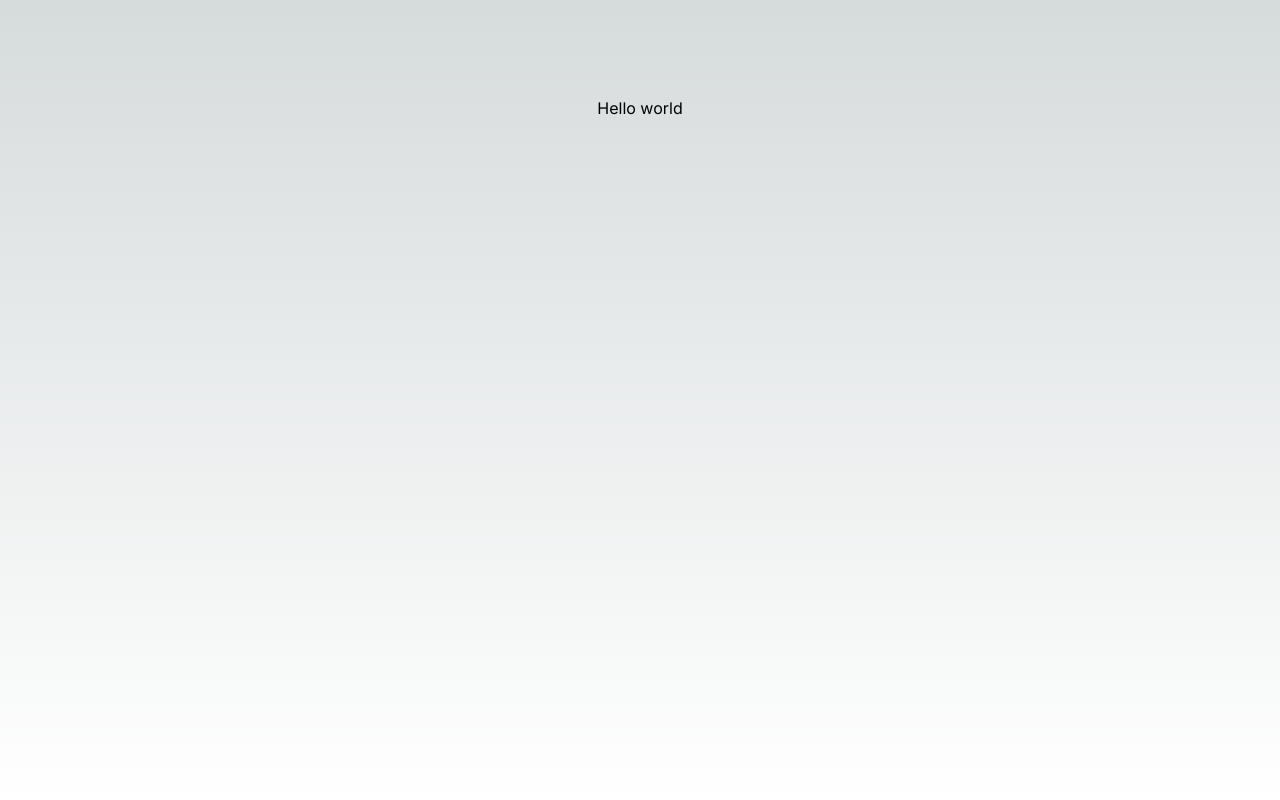
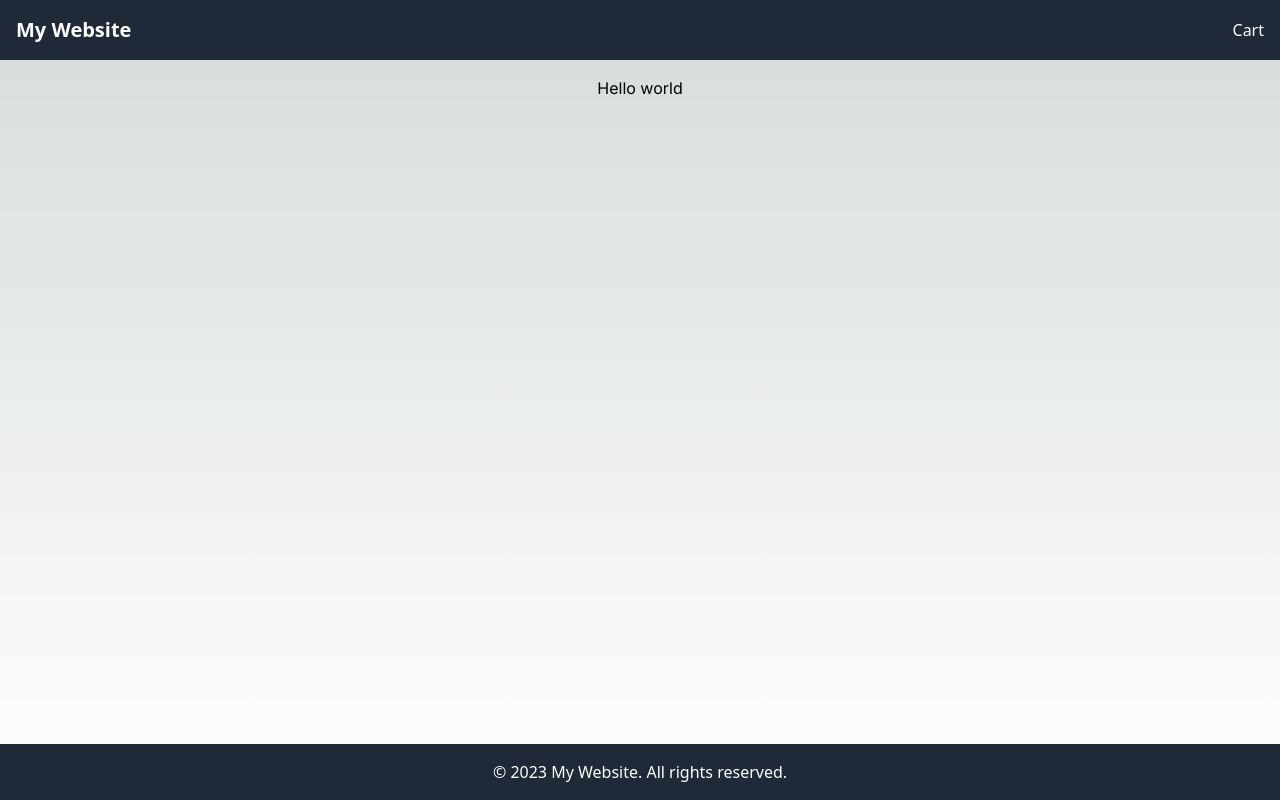
Before and after one commit to avivdaniel/next-tw-app-demo, a Next.js app: page / in a window 1280 px wide. Built offline with nearby package versions, Linux system fonts and the light colour scheme.

Commit message:
:lipstick: Navbar & Footer

```diff
--- /dev/null
+++ b/src/components/Footer.tsx
@@ -0,0 +1,11 @@
+const Footer = () => {
+    return (
+        <footer className="bg-gray-800 text-white p-4">
+            <div className="container mx-auto text-center">
+                <p>&copy; {new Date().getFullYear()} My Website. All rights reserved.</p>
+            </div>
+        </footer>
+    );
+};
+
+export default Footer;
--- /dev/null
+++ b/src/components/Layout.tsx
@@ -0,0 +1,22 @@
+import {ReactNode} from "react";
+import Nav from "@/components/Nav";
+import Footer from "@/components/Footer";
+
+interface LayoutProps {
+    children: ReactNode
+}
+
+const Layout = ({children}: LayoutProps) => {
+    return (
+        <div className="min-h-screen flex flex-col justify-between">
+            <Nav/>
+            <main
+                className="flex-1 flex flex-col items-center justify-between container mx-auto p-4">
+                {children}
+            </main>
+            <Footer/>
+        </div>
+    )
+}
+
+export default Layout;
--- a/src/components/Nav.tsx
+++ b/src/components/Nav.tsx
@@ -0,0 +1,24 @@
+import Link from 'next/link';
+
+const Nav = () => {
+    return (
+        <nav className="bg-gray-800 p-4">
+            <div className="container mx-auto flex justify-between items-center ">
+                <div className="text-white text-xl font-bold">
+                    <Link href="/">
+                        My Website
+                    </Link>
+                </div>
+                <ul className="flex space-x-4 text-white">
+                    <li className="hover:text-gray-200">
+                        <Link href="/cart">
+                            Cart
+                        </Link>
+                    </li>
+                </ul>
+            </div>
+        </nav>
+    );
+};
+
+export default Nav;
--- a/src/pages/_app.tsx
+++ b/src/pages/_app.tsx
@@ -1,6 +1,10 @@
 import '@/styles/globals.css'
-import type { AppProps } from 'next/app'
+import type {AppProps} from 'next/app'
+import Layout from '@/components/Layout'
 
-export default function App({ Component, pageProps }: AppProps) {
-  return <Component {...pageProps} />
+export default function App({Component, pageProps}: AppProps) {
+    return <Layout>
+        <Component {...pageProps} />
+    </Layout>
+
 }
--- a/src/pages/index.tsx
+++ b/src/pages/index.tsx
@@ -1,14 +1,14 @@
 import Image from 'next/image'
-import { Inter } from 'next/font/google'
+import {Inter} from 'next/font/google'
 
-const inter = Inter({ subsets: ['latin'] })
+const inter = Inter({subsets: ['latin']})
 
 export default function Home() {
-  return (
-    <main
-      className={`flex min-h-screen flex-col items-center justify-between p-24 ${inter.className}`}
-    >
-      Hello world
-    </main>
-  )
+    return (
+        <div
+            className={` ${inter.className}`}
+        >
+            Hello world
+        </div>
+    )
 }
```
